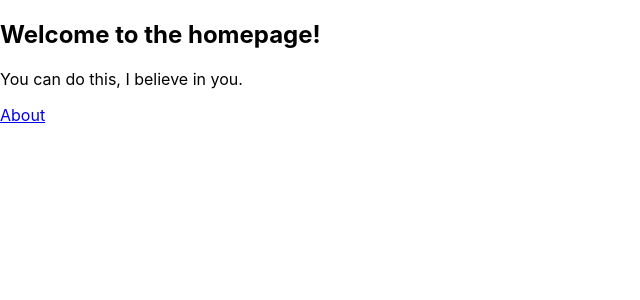
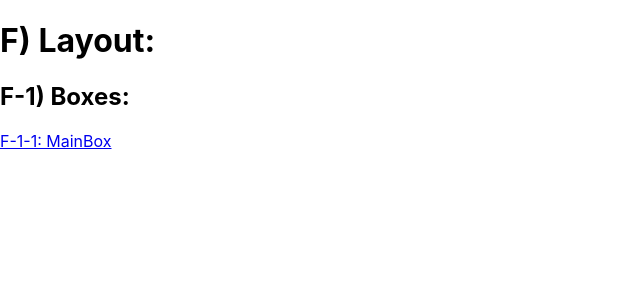
Before and after one commit to OmarThinks/Material-UI-Project, a React (Create React App) app in the folder src/: page / in a window 1280 px wide. Shown: the top 300 px of the page, without its empty margins (0-640 px from the left). Built offline with nearby package versions, Linux system fonts and the light colour scheme.

Commit message:
Set up directories

```diff
--- a/src/src/App.js
+++ b/src/src/App.js
@@ -1,43 +1,28 @@
 import * as React from 'react';
 import { Routes, Route, Link } from "react-router-dom";
+
+
+import Box01 from './Lessons/F_Layout/01)Box/01';
 
 function Home() {
   return (
     <>
-      <main>
-        <h2>Welcome to the homepage!</h2>
-        <p>You can do this, I believe in you.</p>
-      </main>
+      <h1>F) Layout:</h1>
+      <h2>F-1) Boxes:</h2>
       <nav>
-        <Link to="/about">About</Link>
-      </nav>
-    </>
-  );
-}
-
-function About() {
-  return (
-    <>
-      <main>
-        <h2>Who are we?</h2>
-        <p>
-          That feels like an existential question, don't you
-          think?
-        </p>
-      </main>
-      <nav>
-        <Link to="/">Home</Link>
+        <Link to="/f-1-1">F-1-1: MainBox</Link>
       </nav>
     </>
   );
 }
 
 
+
 function App() {
   return (
     <Routes>
     <Route path="/" element={<Home />} />
-    <Route path="about" element={<About />} />
+    <Route path="/f-1-1" element={<Box01 />} />
   </Routes>
   );
 }
--- /dev/null
+++ b/src/src/Lessons/F_Layout/01)Box/01.js
@@ -0,0 +1,18 @@
+import * as React from 'react';
+import Box from '@mui/material/Box';
+
+export default function BoxSx() {
+  return (
+    <Box
+      sx={{
+        width: 300,
+        height: 300,
+        backgroundColor: 'primary.dark',
+        '&:hover': {
+          backgroundColor: 'primary.main',
+          opacity: [0.9, 0.8, 0.7],
+        },
+      }}
+    />
+  );
+}
```
Also changed, not shown: src/src/Lessons/F_Layout/01)Box.js (deleted).
